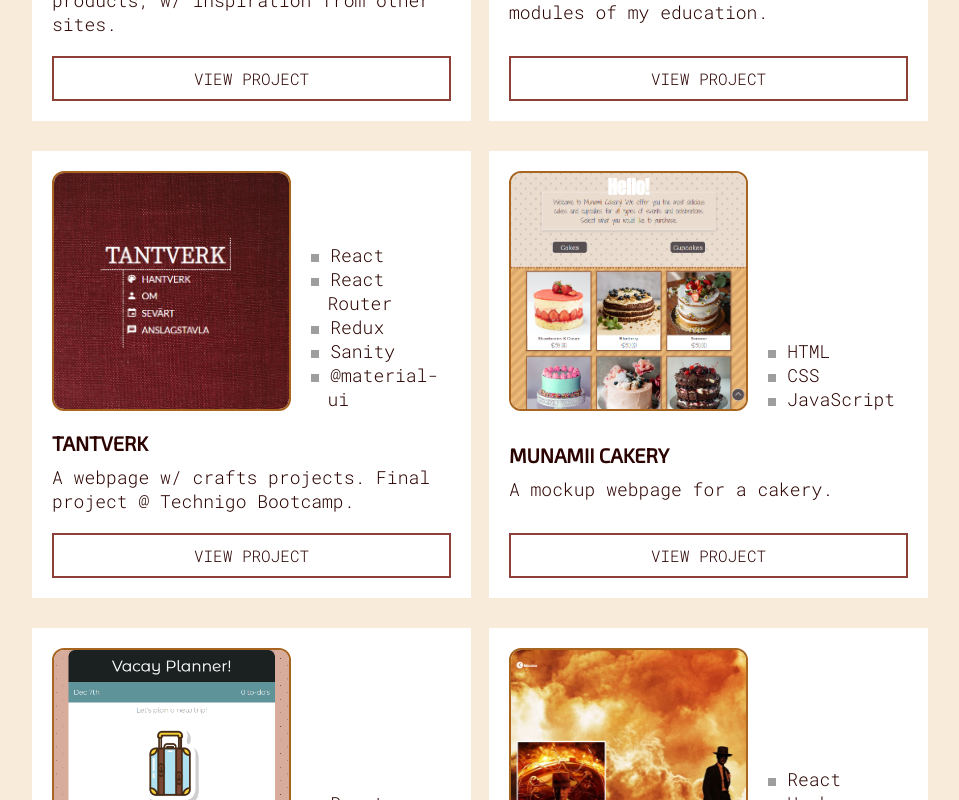
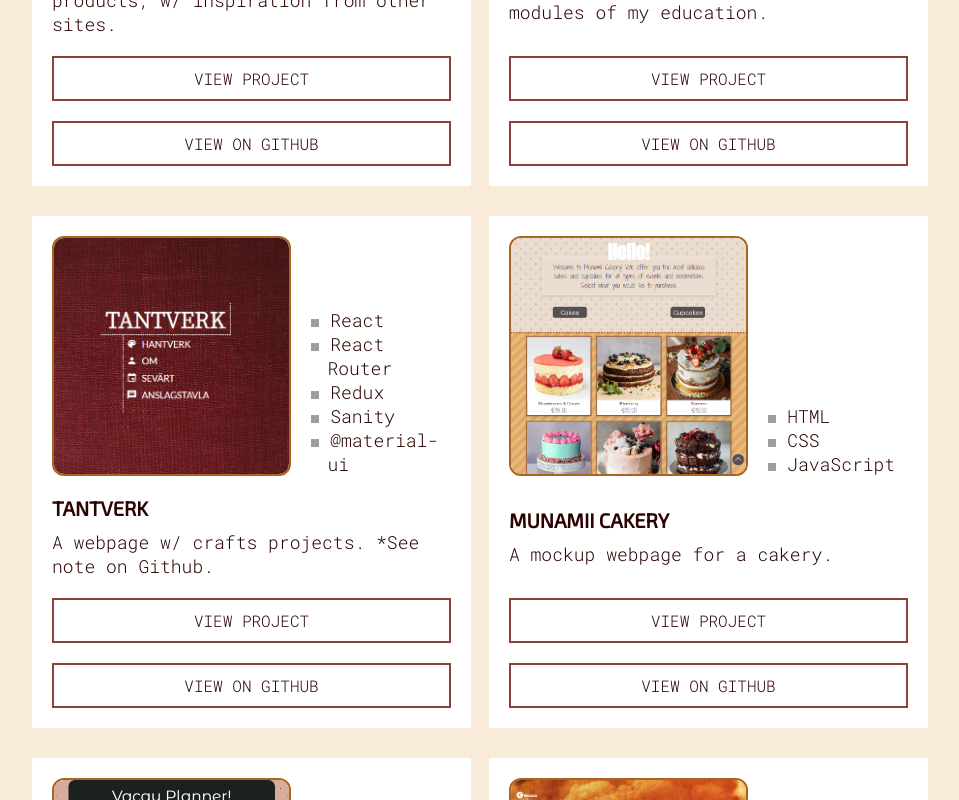
Before and after one commit to darcywinterhill/webdev_portfolio, a React (Create React App) app: page / in a window 1280 px wide. Shown: the part 2120-2920 px from the top of the page, without its empty margins (160-1119 px from the left). Built offline with nearby package versions, Linux system fonts and the light colour scheme; grey boxes are pictures that could not be loaded.

Commit message:
added github link to all projects

```diff
--- a/src/components/ProjectSection.js
+++ b/src/components/ProjectSection.js
@@ -3,7 +3,7 @@ import "./styling/ProjectSection.css";
 import plus from "../images/plus.png";
 import LinkButton from "../components/UI/LinkButton";
 
-const ProjectSection = ({ title, webpage, image, about, tech }) => {
+const ProjectSection = ({ title, webpage, github, image, about, tech }) => {
 
   // CREATES A LIST OF ALL TECH VALUES IN PROJECT.JSON
   const listItems = tech.map((tools, index) =>
@@ -39,7 +39,8 @@ const ProjectSection = ({ title, webpage, image, about, tech }) => {
           {about}
         </p>
       </div>
-      <LinkButton webpage={webpage} />
+      <LinkButton webpage={webpage} text="View Project"/>
+      <LinkButton webpage={github} text="View on Github" />
     </div>
   )
 }
--- a/src/components/UI/LinkButton.js
+++ b/src/components/UI/LinkButton.js
@@ -1,6 +1,6 @@
 import "./styling/LinkButton.css";
 
-const LinkButton = ({ webpage }) => {
+const LinkButton = ({ webpage, text }) => {
   return (
     <a
       className="ProjectLink"
@@ -8,7 +8,7 @@ const LinkButton = ({ webpage }) => {
       target="_blank"
       rel="noreferrer"
     >
-      View Project
+      {text}
     </a>
   )
 }
--- a/src/components/pages/ExperiencePage.js
+++ b/src/components/pages/ExperiencePage.js
@@ -13,6 +13,7 @@ const allProjectData = (values) => {
       key={values.title}
       title={values.title}
       webpage={values.webpage}
+      github={values.github}
       image={values.image}
       about={values.about}
       tech={values.tech}
--- a/src/data/Project.json
+++ b/src/data/Project.json
@@ -1,6 +1,7 @@
 [{
   "title": "this brand. Webshop",
   "webpage": "https://thisbrandwebshop.netlify.app/",
+  "github": "https://github.com/darcywinterhill/webshop",
   "image": "../../images/projects/webshop.png",
   "about": "A mockup webshop for skin care products, w/ inspiration from other sites.",
   "tech": ["React", "React Router", "Hooks", "React Toastify"]
@@ -8,6 +9,7 @@
 {
   "title": "Education Countdown",
   "webpage": "https://education-countdown.netlify.app/",
+  "github": "https://github.com/darcywinterhill/countdown",
   "image": "../../images/projects/countdown.png",
   "about": "A simple countdown app for the modules of my education.",
   "tech": ["React", "Hooks"]
@@ -15,13 +17,15 @@
   {
   "title": "Tantverk",
   "webpage": "https://tantverk.netlify.app/",
+  "github": "https://github.com/darcywinterhill/final-project-front",
   "image": "../../images/projects/tantverk.png",
-  "about": "A webpage w/ crafts projects. Final project @ Technigo Bootcamp.",
+  "about": "A webpage w/ crafts projects. *See note on Github.",
   "tech": ["React", "React Router", "Redux", "Sanity", "@material-ui"]
 },
 {
   "title": "Munamii Cakery",
   "webpage": "https://munamii-mockup.netlify.app/",
+  "github": "https://github.com/darcywinterhill/Munamii",
   "image": "../../images/projects/munamii.png",
   "about": "A mockup webpage for a cakery.",
   "tech": ["HTML", "CSS", "JavaScript"]
@@ -29,6 +33,7 @@
 {
   "title": "Vacay Planner",
   "webpage": "https://vacay-planner.netlify.app/",
+  "github": "https://github.com/darcywinterhill/project-todos",
   "image": "../../images/projects/vacay-planner.png",
   "about": "A to-do app where you can add and remove tasks and mark them as done/not done.",
   "tech": ["React", "Redux", "Styled Components"]
@@ -36,6 +41,7 @@
 {
   "title": "Popular Movies",
   "webpage": "https://popular-movie-project.netlify.app/",
+  "github": "https://github.com/darcywinterhill/project-movies",
   "image": "../../images/projects/movies.png",
   "about": "A page w/ popular movies. Built to look the same as the project model.",
   "tech": ["React", "Hooks", "React Router", "API's"]
```
